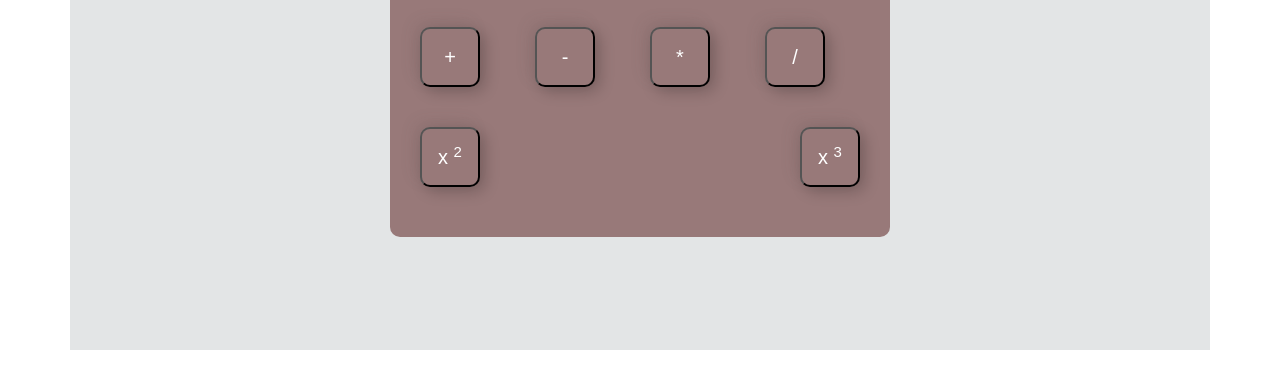
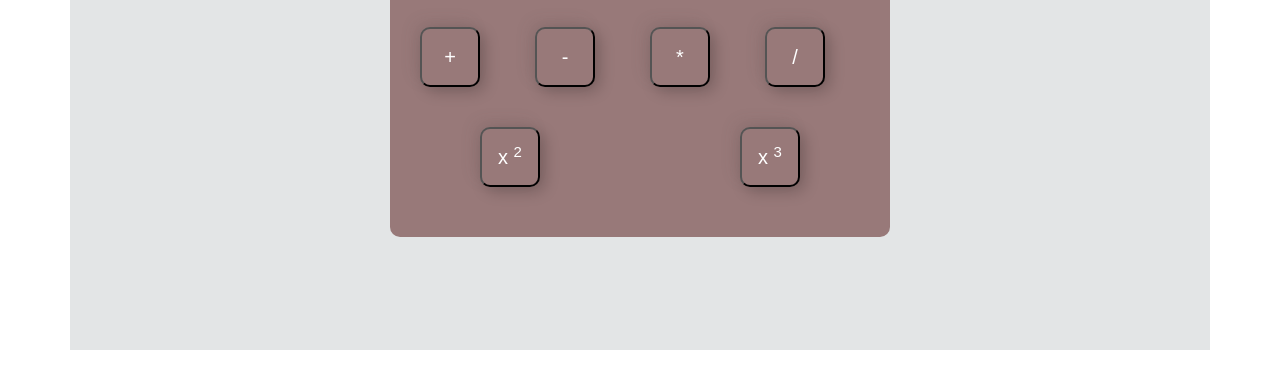
Before and after one commit to RaviVimala/Assignment-7, a plain HTML site: page index.html in a window 1280 px wide. Shown: the part 210-598 px from the top of the page. Drawn offline with nearby package versions, Linux system fonts and the light colour scheme.

Commit message:
Update style.css

```diff
--- a/style.css
+++ b/style.css
@@ -54,7 +54,7 @@
     font-size: 20px;
     cursor: pointer;
     color: #fff;
-    margin: 10px;
+    margin: 10px 70px;
 }
 .grid button {
     width: 60px;
```
